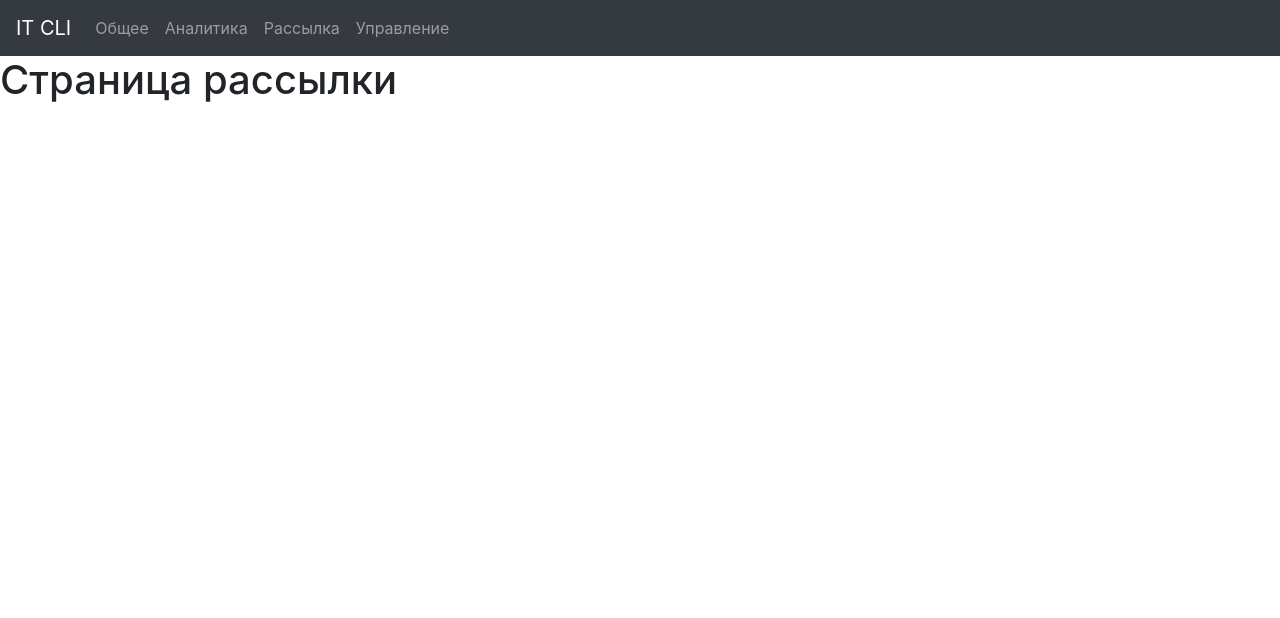
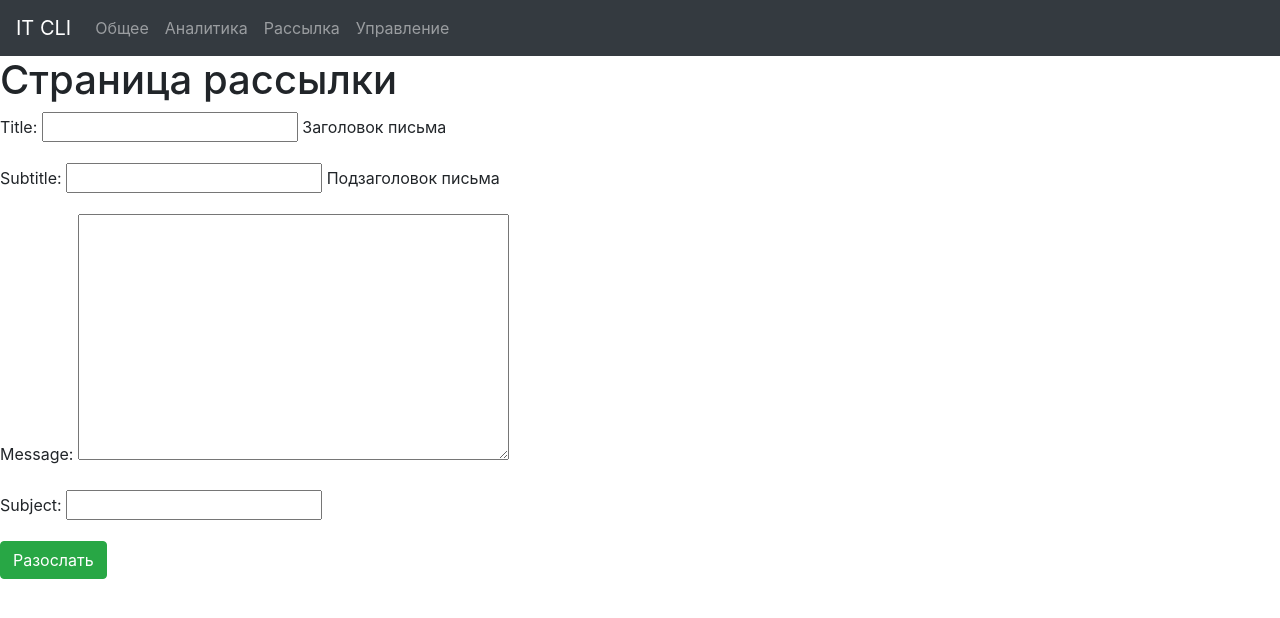
Before and after one commit to looorker/IT_CRM, a Django app: page /cli/send/ in a window 1280 px wide. Shown: the top 618 px of the page. Run offline with Django 3.2, Linux system fonts and the light colour scheme; some libraries are stand-ins or nearby versions.

Commit message:
Alpha 2. Накидать стилей, доделать страницу аналитики и карточки.

```diff
--- a/cli/forms.py
+++ b/cli/forms.py
@@ -17,3 +17,10 @@ class EventCreateForm(forms.ModelForm):
     class Meta:
         model = Meetup
         fields = ['name', 'area', 'description', 'start_date']
+
+
+class SendMailForm(forms.Form):
+    title = forms.CharField(max_length=100, help_text='Заголовок письма')
+    subtitle = forms.CharField(max_length=100, help_text='Подзаголовок письма')
+    message = forms.CharField(widget=forms.Textarea())
+    subject = forms.EmailField()
--- a/cli/templates/cli/analisus.html
+++ b/cli/templates/cli/analisus.html
@@ -1,6 +1,6 @@
 {% extends 'cli/base.html' %}
 {% load static %}
-
+{% block title %}Аналитика ивентов{% endblock %}
 {% block content %}
  <h1>Страница аналитики</h1>
 {% endblock %}
--- a/cli/templates/cli/home.html
+++ b/cli/templates/cli/home.html
@@ -25,6 +25,7 @@
                 <th scope="col">Описание</th>
                 <th scope="col">Участники</th>
                 <th scope="col">Дата начала</th>
+                <th scope="col"></th>
             </tr>
           </thead>
           <tbody>
@@ -35,6 +36,7 @@
                 <td>{{i.description}}</td>
                 <td>{{i.get_users}}</td>
                 <td>{{i.start_date}}</td>
+                <td><button type="submit" class="btn btn-danger">Удалить</button></td>
             </tr>
             {% endfor %}
           </tbody>
--- a/cli/templates/cli/send.html
+++ b/cli/templates/cli/send.html
@@ -1,6 +1,11 @@
 {% extends 'cli/base.html' %}
 {% load static %}
-
+{% block title %}Рассылка сообщений{% endblock %}
 {% block content %}
 <h1>Страница рассылки</h1>
+    <form action="{% url 'send' %}" method="post">
+        {% csrf_token %}
+        {{ form.as_p }}
+        <button type="submit" class="btn btn-success">Разослать</button>
+    </form>
  {% endblock %}
--- a/cli/views.py
+++ b/cli/views.py
@@ -21,7 +21,12 @@ def analisus(request):
 
 
 def send(request):
-    return render(request, 'cli/send.html')
+    form = SendMailForm()
+    context = {
+        'form': form,
+    }
+
+    return render(request, 'cli/send.html', context)
 
 
 def manage(request):
--- a/git_token.txt
+++ b/git_token.txt
@@ -1 +1 @@
-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
+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
```
Also changed, not shown: cli/migrations/0007_alter_meetup_start_date.py (added), cli/migrations/0008_alter_meetup_start_date.py (added), cli/migrations/0009_alter_meetup_start_date.py (added), cli/migrations/0010_alter_meetup_start_date.py (added), cli/migrations/0011_alter_meetup_start_date.py (added), db.sqlite3.
